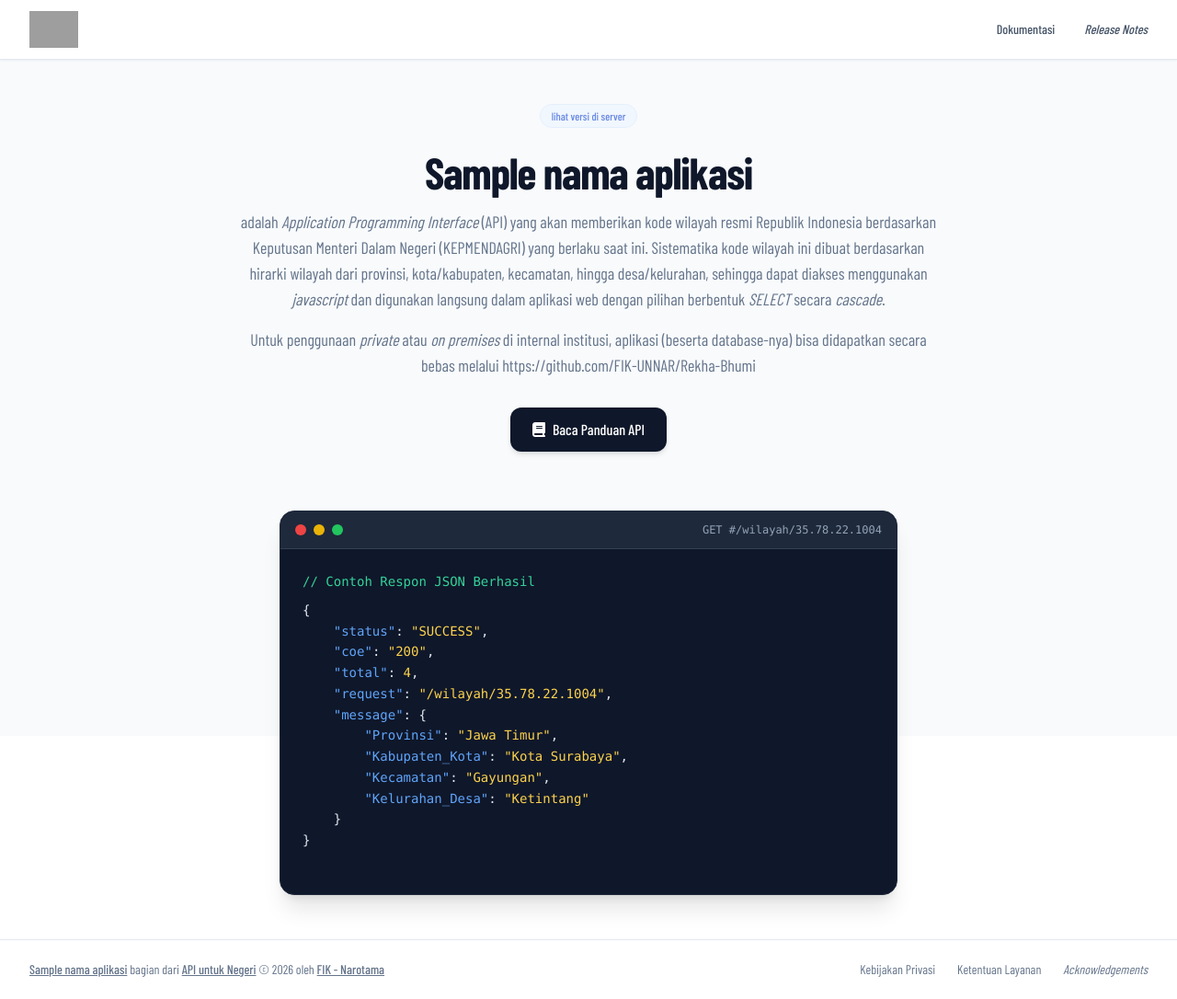
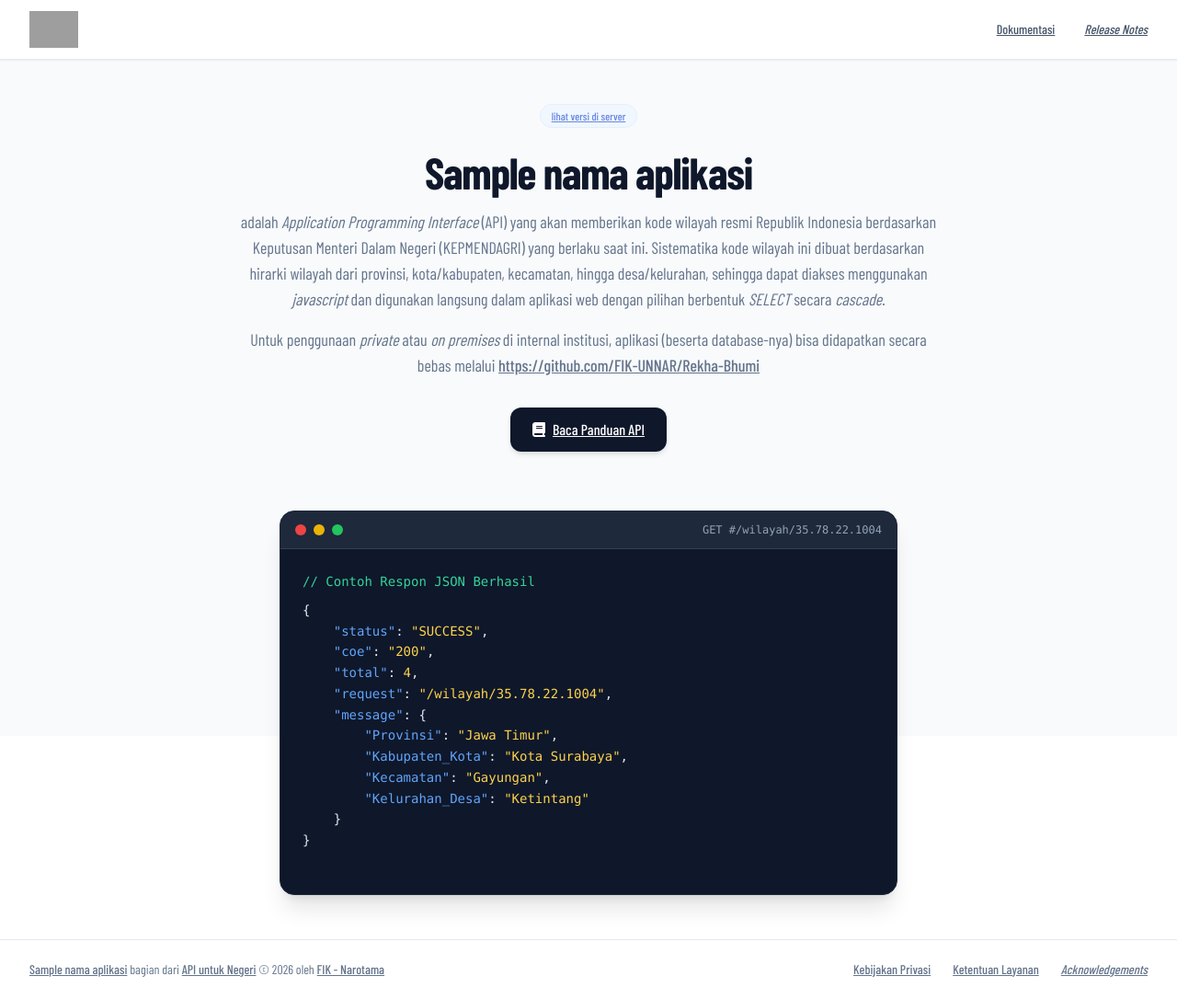
Before and after one commit to FIK-UNNAR/rekha-bhumi, a Flask app: template src/api/templates/index.html in a window 1280 px wide. Shown: the whole page at 92% size. Run offline with Flask 3, Linux system fonts and the light colour scheme; the template is opened without the code that fills it: most values are stand-ins (such as "Sample title", 1, 10 or a date in 2020); parts of the project's set-up code (start-up, migrations or seed data) failed here and were passed over; some libraries are stand-ins or nearby versions; some web fonts are replaced; grey boxes are pictures that could not be loaded.

Commit message:
standarisasi a:link dan a:hover, jadi gak perlu pake class satu-persatu

```diff
--- a/src/api/templates/layouts/main.html
+++ b/src/api/templates/layouts/main.html
@@ -18,6 +18,13 @@
             font-family: 'Barlow Condensed', Arial, Helvetica, sans-serif;
             background-color: #ffffff;
         }
+        a:link {
+            text-decoration: underline;
+            font-weight: 500;
+        }
+        a:hover {
+            font-weight: 700;
+        }
     </style>
     <meta http-equiv="Cache-Control" content="no-cache, no-store, must-revalidate" />
     <meta http-equiv="Pragma" content="no-cache" />
@@ -36,8 +43,8 @@
                 </a>
             </div>
             <nav class="hidden md:flex space-x-8 text-sm font-medium text-slate-600">
-                <a href="dokumentasi" class="hover:text-slate-900 transition">Dokumentasi</a>
-                <a href="release_note" class="hover:text-slate-900 transition"><em>Release Notes</em></a>
+                <a href="dokumentasi">Dokumentasi</a>
+                <a href="release_note"><em>Release Notes</em></a>
                 <!--a href="#" class="hover:text-slate-900 transition">Status Sistem</a>
                 <a href="/dashboard" class="hover:text-slate-900 transition">Dashboard</a-->
             </nav>
@@ -57,8 +64,8 @@
             </div>
         </div>
         <div id="menu-mobile" class="hidden md:hidden absolute right-2 w-full max-w-xs border rounded-b-xl border-t border-slate-200 bg-white/90 px-4 pt-2 pb-4 space-y-1 shadow-lg animate-fadeIn">
-            <a href="#" class="block px-3 py-2 rounded-md text-base font-medium text-slate-600 bg-blue-50">Dokumentasi</a>
-            <a href="#" class="block px-3 py-2 rounded-md text-base font-medium text-slate-600 hover:bg-slate-50 hover:text-slate-900"><em>End-point</em></a>
+            <a href="dokumentasi" class="block px-3 py-2 rounded-md text-base font-medium text-slate-600 hover:bg-blue-50 hover:text-slate-900">Dokumentasi</a>
+            <a href="release_note" class="block px-3 py-2 rounded-md text-base font-medium text-slate-600 hover:bg-blue-50 hover:text-slate-900"><em>End-point</em></a>
             <!--a href="#" class="block px-3 py-2 rounded-md text-base font-medium text-slate-600 hover:bg-slate-50 hover:text-slate-900">Status Sistem</a>
             <a href="/dashboard" class="block px-3 py-2 rounded-md text-base font-medium text-slate-600 hover:bg-slate-50 hover:text-slate-900">Dashboard</a>
             <div class="border-t border-slate-100 my-2 pt-2 space-y-2">
@@ -80,13 +87,13 @@
         <div class="max-w-7xl mx-auto px-4 sm:px-6 lg:px-8 h-16 flex flex-col sm:flex-row items-center justify-between text-sm text-slate-500">
             <!-- Hak Cipta -->
             <div class="mb-1 sm:mb-0">
-                <a href="{{aplikasi_url}}" class="font-medium underline hover:font-semibold">{{nama_aplikasi}}</a> bagian dari <a href="https://api.unnar.id" class="font-medium underline hover:font-semibold">API untuk Negeri</a> &copy; 2026 oleh <a href="https://fasilkom.narotama.ac.id" class="font-medium underline hover:font-semibold">FIK - Narotama</a>
+                <a href="{{aplikasi_url}}">{{nama_aplikasi}}</a> bagian dari <a href="https://api.unnar.id">API untuk Negeri</a> &copy; 2026 oleh <a href="https://fasilkom.narotama.ac.id" class="font-medium underline hover:font-semibold">FIK - Narotama</a>
             </div>
             <!-- Tautan Kebijakan/Bantuan -->
             <div class="flex space-x-6">
-                <a href="privasi" class="hover:text-slate-900 transition">Kebijakan Privasi</a>
-                <a href="layanan" class="hover:text-slate-900 transition">Ketentuan Layanan</a>
-                <a href="acknowledgements" class="hover:text-slate-900 transition"><em>Acknowledgements</em></a>
+                <a href="privasi">Kebijakan Privasi</a>
+                <a href="layanan">Ketentuan Layanan</a>
+                <a href="acknowledgements"><em>Acknowledgements</em></a>
             </div>
         </div>
     </footer>
```
